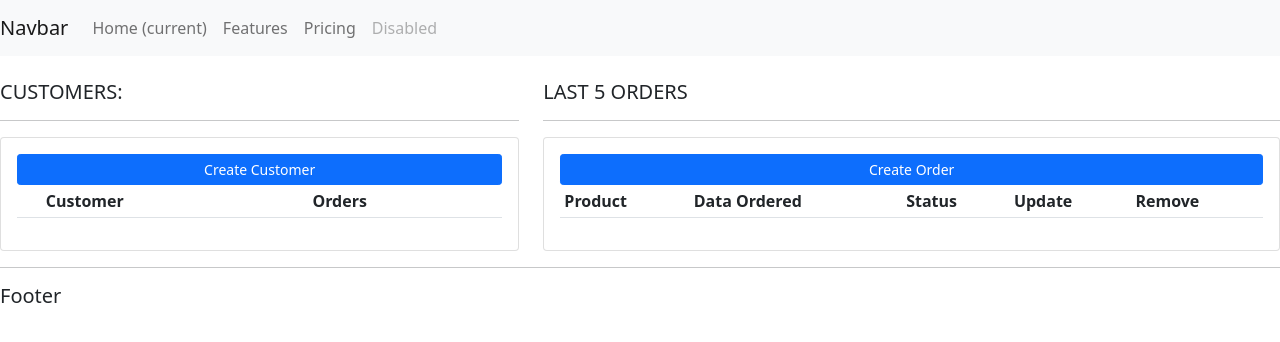
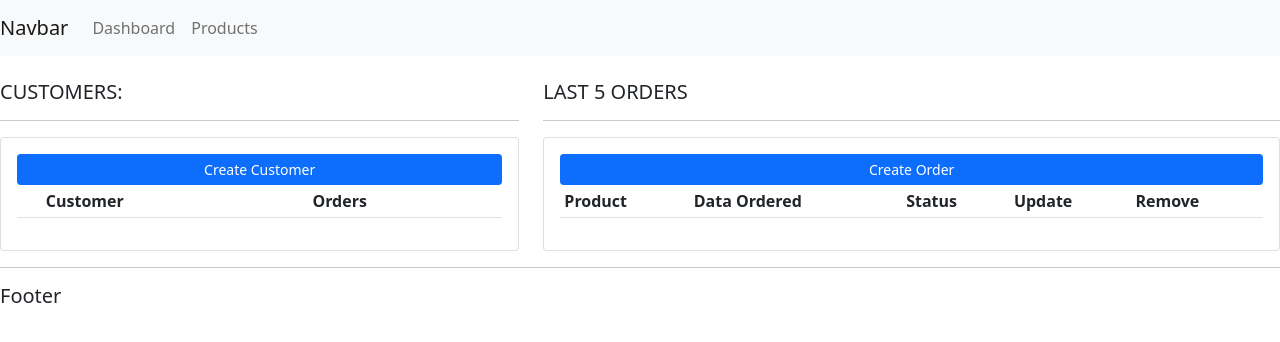
Before and after one commit to sheready/order-management, a Django app: page / in a window 1280 px wide. Shown: the top 342 px of the page. Run offline with Django 3.2, Linux system fonts and the light colour scheme; lists and menus that the app fills with data are empty; some libraries are stand-ins or nearby versions.

Commit message:
remove unnecessary links

```diff
--- a/accounts/templates/accounts/navbar.html
+++ b/accounts/templates/accounts/navbar.html
@@ -6,17 +6,13 @@
     <div class="collapse navbar-collapse" id="navbarNav">
       <ul class="navbar-nav">
         <li class="nav-item active">
-          <a class="nav-link" href="#">Home <span class="sr-only">(current)</span></a>
+          <a class="nav-link" href="#">Dashboard</a>
         </li>
         <li class="nav-item">
-          <a class="nav-link" href="#">Features</a>
+          <a class="nav-link" href="#">Products</a>
         </li>
-        <li class="nav-item">
-          <a class="nav-link" href="#">Pricing</a>
-        </li>
-        <li class="nav-item">
-          <a class="nav-link disabled" href="#">Disabled</a>
-        </li>
+
+
       </ul>
     </div>
   </nav>
```
